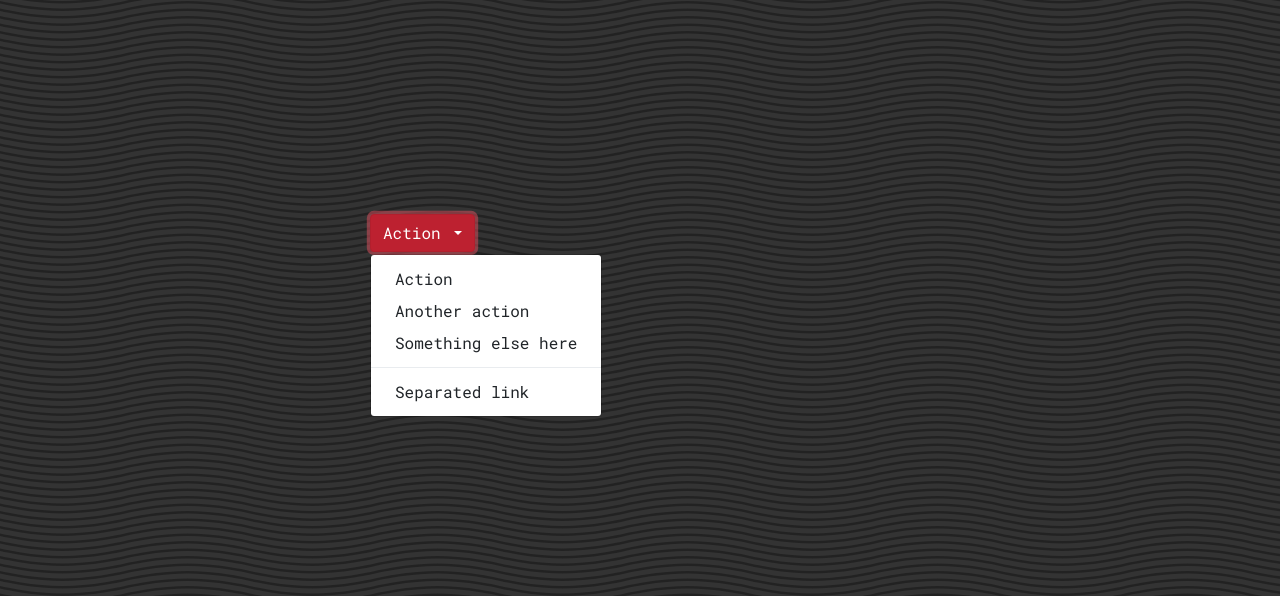
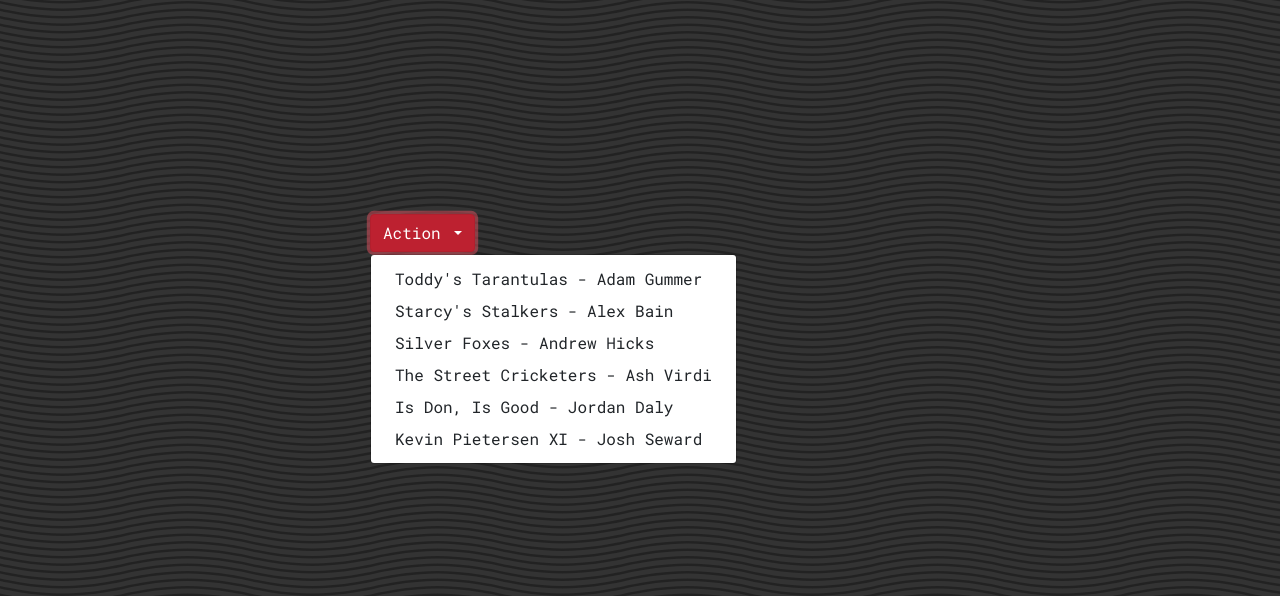
Before and after one commit to andrewbwrm/Festive-CricSim, a plain HTML site: page index.html in a window 1280 px wide. Both pictures are taken after a click on the button "Action". Shown: the part 204-800 px from the top of the page. Drawn offline with nearby package versions, Linux system fonts and the light colour scheme.

Commit message:
Add 6 team names to drop down

```diff
--- a/index.html
+++ b/index.html
@@ -59,11 +59,14 @@
     Action
   </button>
   <div class="dropdown-menu">
-    <a class="dropdown-item" href="#">Action</a>
-    <a class="dropdown-item" href="#">Another action</a>
-    <a class="dropdown-item" href="#">Something else here</a>
-    <div class="dropdown-divider"></div>
-    <a class="dropdown-item" href="#">Separated link</a>
+    <a class="dropdown-item" href="#">Toddy's Tarantulas - Adam Gummer</a>
+    <a class="dropdown-item" href="#">Starcy's Stalkers - Alex Bain</a>
+    <a class="dropdown-item" href="#">Silver Foxes - Andrew Hicks</a>
+    <a class="dropdown-item" href="#">The Street Cricketers - Ash Virdi</a>
+    <a class="dropdown-item" href="#">Is Don, Is Good - Jordan Daly</a>
+    <a class="dropdown-item" href="#">Kevin Pietersen XI - Josh Seward</a>
+
+
   </div>
 </div>
       </div>
```
